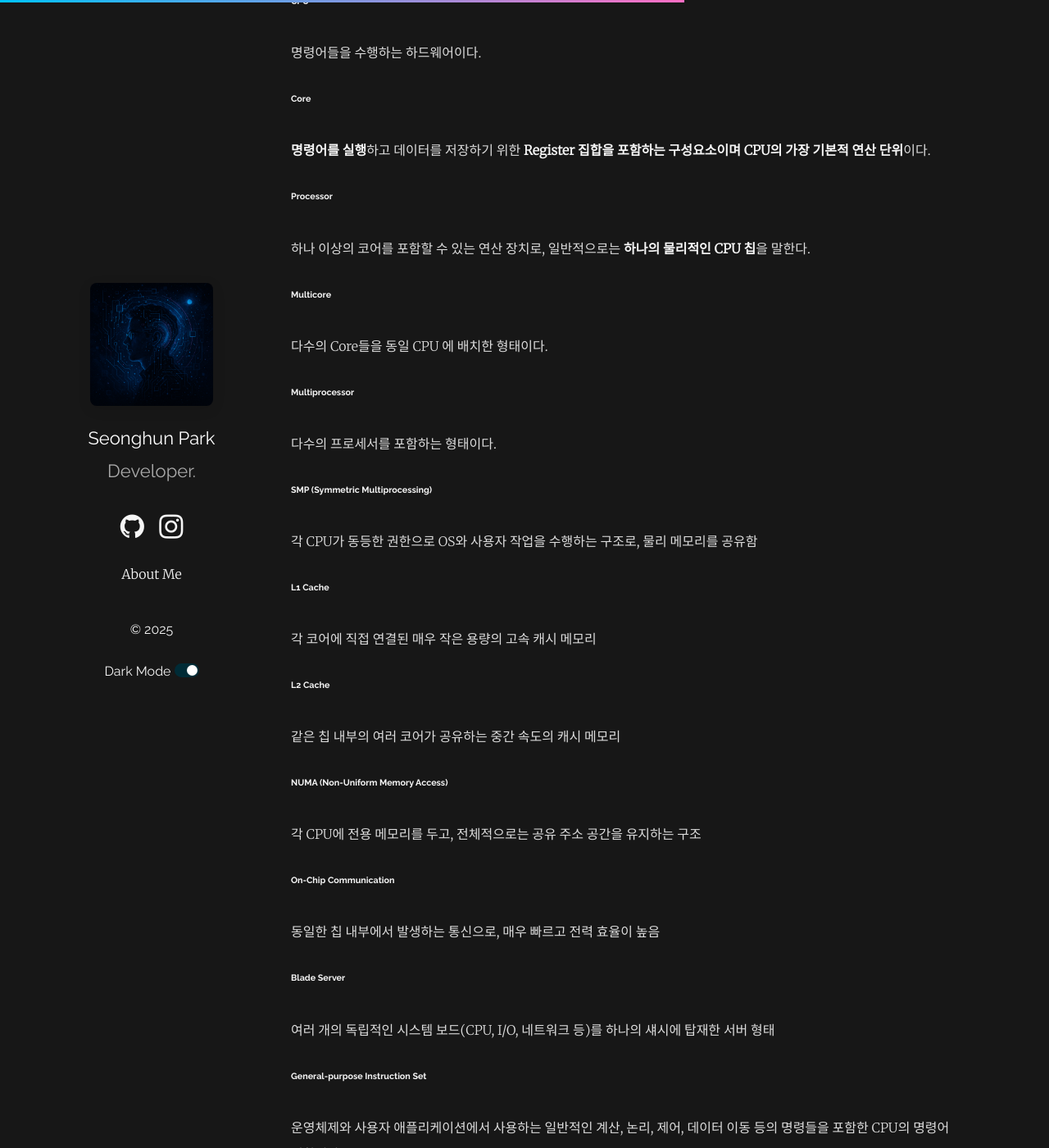
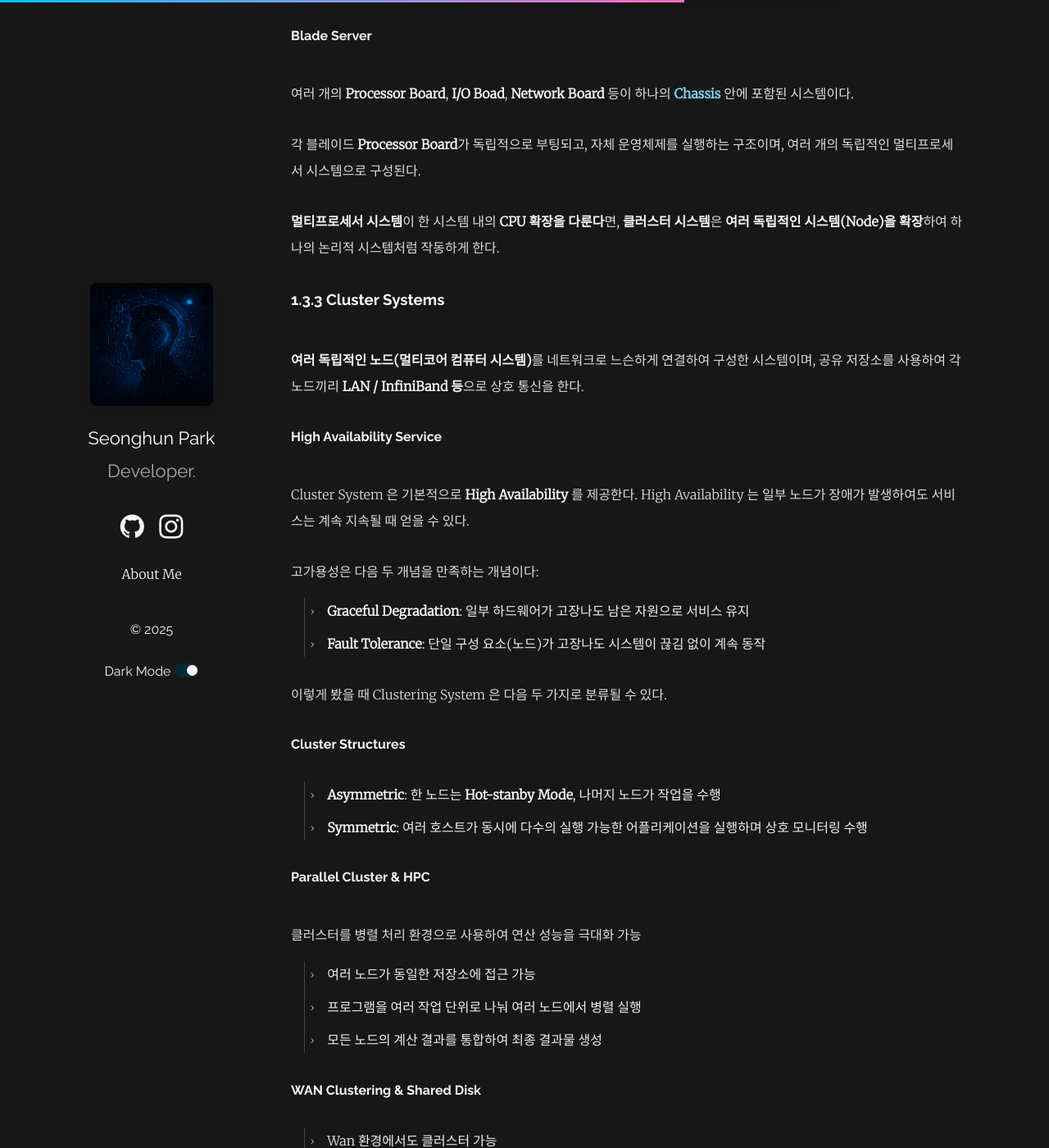
Before and after one commit to seonghun120614/seonghun120614, a Jekyll site: the page built from _posts/ComputerScience/OS/2025-06-13-1.3-computer-system-architecture.md, in a window 1280 px wide and 1400 px high, scrolled down 5494 px. Shown: the whole window at 82% size. Built offline with Jekyll 4.4.1, drawn with Linux system fonts in a browser that asks for light colours; comment, search, counter and statistics services are not loaded; some of the changed text lies outside the part shown.

Commit message:
revise 1.3 computer system architecture

```diff
--- a/_posts/ComputerScience/OS/2025-06-13-1.3-computer-system-architecture.md
+++ b/_posts/ComputerScience/OS/2025-06-13-1.3-computer-system-architecture.md
@@ -6,7 +6,7 @@
 ---
 
 <!--more-->
-컴퓨터 시스템의 여러 가지 방식의 구성을 본다.
+컴퓨터 시스템은 프로세서의 수와 배치 구조에 따라 다양한 아키텍처로 구분된다. 본 글에서는 단일 프로세서 시스템부터 멀티프로세서, 클러스터 시스템까지 주요 구조를 체계적으로 살펴본다.
 
 ## 📂 목차
 - [1.3.1 Single-Processor Systems](#131-single-processor-systems)
@@ -14,7 +14,15 @@
     - [Special-purpose Processor](#special-purpose-processor)
 - [1.3.2 Multiprocessor Systems](#132-multiprocessor-systems)
     - [Symmetric MultiProcessing, SMP](#symmetric-multiprocessing-smp)
-    - []()
+    - [Multi-Core System](#multi-core-system)
+    - [확장성의 한계와 NUMA](#확장성의-한계와-numa)
+    - [Blade Server](#blade-server)
+- [1.3.3 Cluster System](#133-cluster-systems)
+    - [High Availability Service](#high-availability-service)
+    - [Cluster Structures](#cluster-structures)
+    - [Parallel Cluster & HPC](#parallel-cluster--hpc)
+    - [WAN Clustering & Shared Disk](#wan-clustering--shared-disk)
+
 ---
 
 ## 📚 본문
@@ -95,8 +103,7 @@
 
 #### 확장성의 한계와 NUMA
 
-멀티 프로세서 시스템에 CPU를 추가하면 계산 성능은 증가하지만, 무한히 확장되지는 않는다.
-또한 CPU를 너무 많이 추가하면 시스템 버스에 대한 경쟁이 병목되어서 성능이 오히려 저하가 된다.
+멀티 프로세서 시스템에 CPU를 추가하면 계산 성능은 증가하지만, 무한히 확장되지는 않는다. 또한 CPU를 너무 많이 추가하면 시스템 버스에 대한 경쟁이 병목되어서 성능이 오히려 저하가 된다.
 
 이를 해결하기 위해
 - 각 CPU에 **[전용 로컬 메모리](#전용-로컬-메모리)**를 제공
@@ -109,6 +116,41 @@
 여러 개의 **Processor Board**, **I/O Boad**, **Network Board** 등이 하나의 **[Chassis](#chassis)** 안에 포함된 시스템이다.
 
 각 블레이드 **Processor Board**가 독립적으로 부팅되고, 자체 운영체제를 실행하는 구조이며, 여러 개의 독립적인 멀티프로세서 시스템으로 구성된다.
+
+**멀티프로세서 시스템**이 한 시스템 내의 **CPU 확장을 다룬다**면, **클러스터 시스템**은 **여러 독립적인 시스템(Node)을 확장**하여 하나의 논리적 시스템처럼 작동하게 한다.
+
+### 1.3.3 Cluster Systems
+
+**여러 독립적인 노드(멀티코어 컴퓨터 시스템)**를 네트워크로 느슨하게 연결하여 구성한 시스템이며, 공유 저장소를 사용하여 각 노드끼리 **LAN / InfiniBand 등**으로 상호 통신을 한다.
+
+#### High Availability Service
+
+Cluster System 은 기본적으로 **High Availability** 를 제공한다. High Availability 는 일부 노드가 장애가 발생하여도 서비스는 계속 지속될 때 얻을 수 있다.
+
+고가용성은 다음 두 개념을 만족하는 개념이다:
+- **Graceful Degradation**: 일부 하드웨어가 고장나도 남은 자원으로 서비스 유지
+- **Fault Tolerance**: 단일 구성 요소(노드)가 고장나도 시스템이 끊김 없이 계속 동작
+
+이렇게 봤을 때 Clustering System 은 다음 두 가지로 분류될 수 있다.
+
+#### Cluster Structures
+
+- **Asymmetric**: 한 노드는 **Hot-stanby Mode**, 나머지 노드가 작업을 수행
+- **Symmetric**: 여러 호스트가 동시에 다수의 실행 가능한 어플리케이션을 실행하며 상호 모니터링 수행
+
+#### Parallel Cluster & HPC
+
+클러스터를 병렬 처리 환경으로 사용하여 연산 성능을 극대화 가능
+- 여러 노드가 동일한 저장소에 접근 가능
+- 프로그램을 여러 작업 단위로 나눠 여러 노드에서 병렬 실행
+- 모든 노드의 계산 결과를 통합하여 최종 결과물 생성
+
+
+#### WAN Clustering & Shared Disk
+
+- Wan 환경에서도 클러스터 가능
+- Parallel Cluster는 여러 노드가 동일한 저장소(공유 디스크)에 동시에 접근하지만 일반 OS는 동시 접근 미지원
+- 이때 동시에 데이터를 접근해야하는 경우는 락 관리 및 접근 제어가 필요하게 된다 -> **Distributed Lock Manager(DLM)** 소프트웨어 사용
 
 ---
 
```
